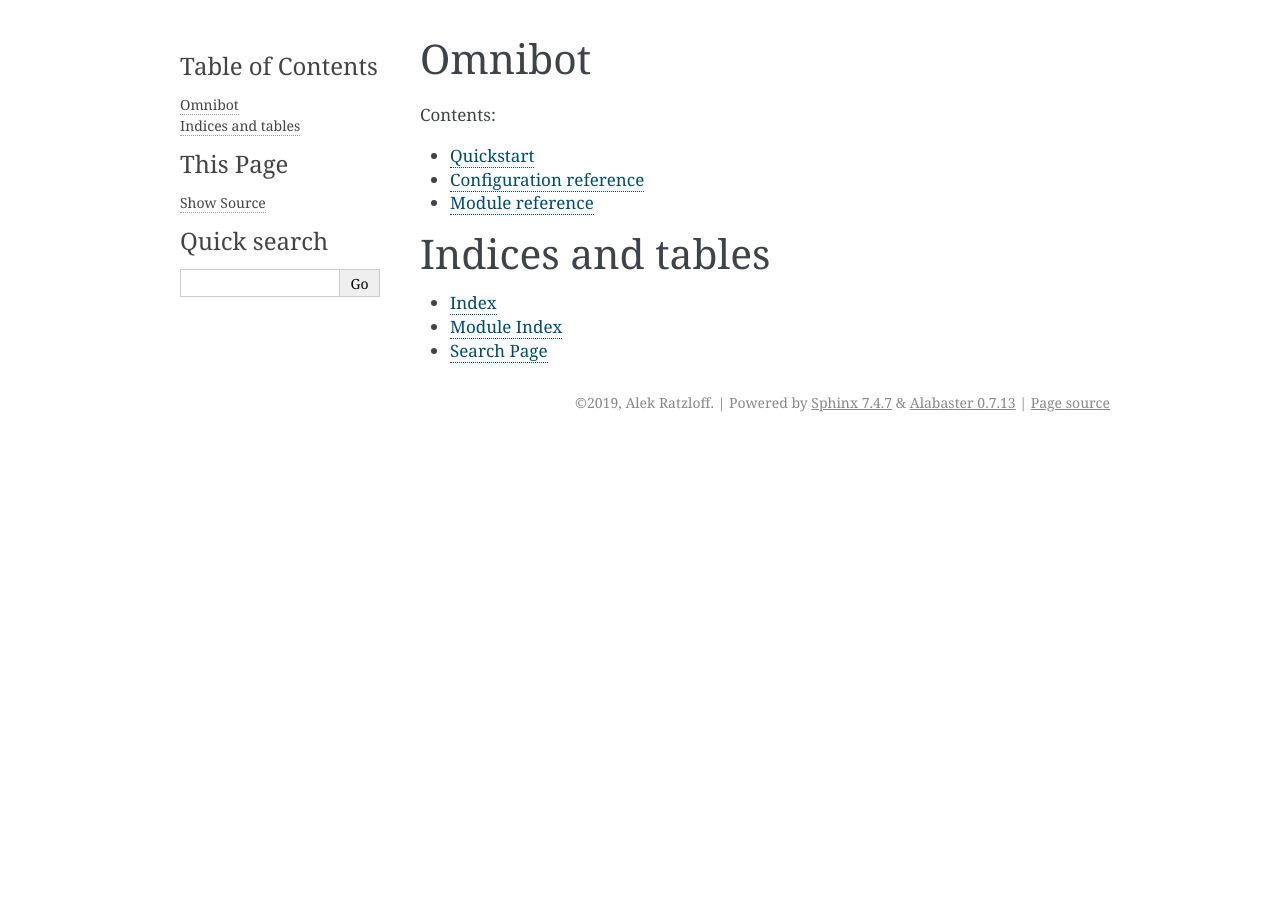
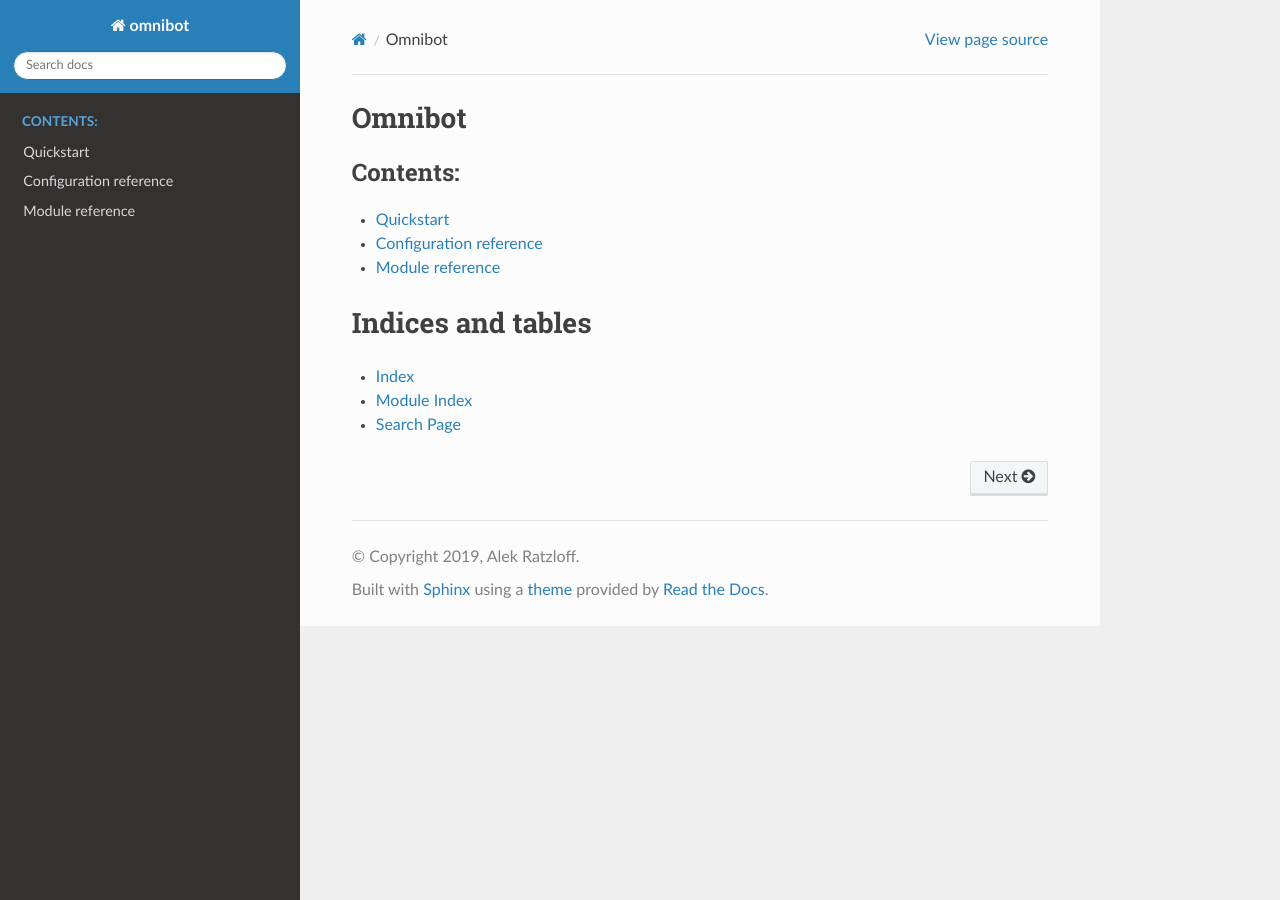
Before and after one commit to alekratz/omnibot.archived-20200818, a Sphinx documentation site: the page built from doc/source/index.rst, in a window 1280 px wide. Built offline with Sphinx 7.4.7 and the Read the Docs theme 2.0.0, drawn with Linux system fonts in a browser that asks for light colours.

Commit message:
Update requirements.txt, update sphinx theme
* Add sphinx and RTD theme to requirements.txt
* Set sphinx theme to RTD

Signed-off-by: Alek Ratzloff <alekratz@gmail.com>

```diff
--- a/doc/source/conf.py
+++ b/doc/source/conf.py
@@ -47,7 +47,7 @@ exclude_patterns = []
 # The theme to use for HTML and HTML Help pages.  See the documentation for
 # a list of builtin themes.
 #
-html_theme = 'alabaster'
+html_theme = 'sphinx_rtd_theme'
 
 # Add any paths that contain custom static files (such as style sheets) here,
 # relative to this directory. They are copied after the builtin static files,
--- a/requirements.txt
+++ b/requirements.txt
@@ -1,3 +1,5 @@
 aiohttp==3.5.4
 ucl==0.8.1
 async-irc==0.1.7
+Sphinx==2.0.1
+sphinx-rtd-theme==0.4.3
```
